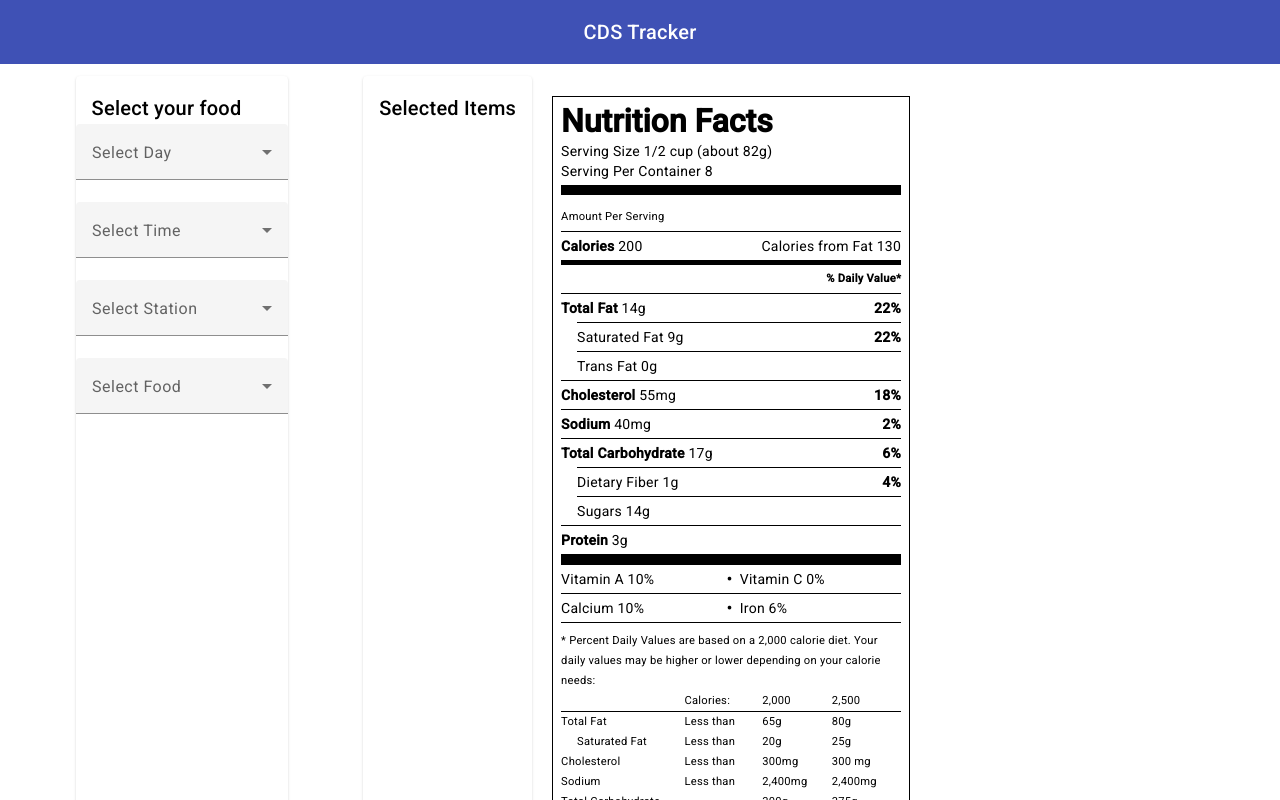
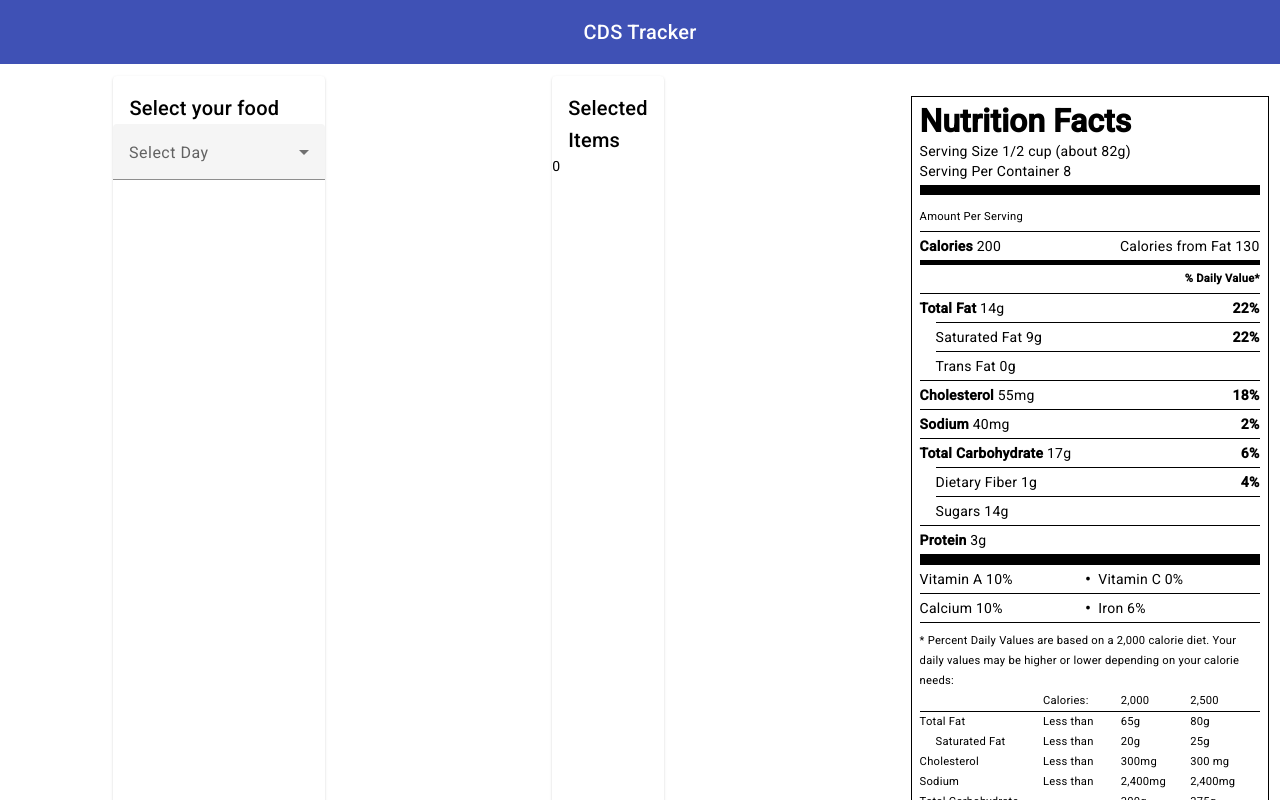
Before and after one commit to thayerh/cds-calculator, an Angular app: page / in a window 1280 px wide. Shown: the top 800 px of the page. Built offline with nearby package versions, Linux system fonts and the light colour scheme.

Commit message:
got slider working

```diff
--- a/src/app/Components/select-foods/select-foods.component.html
+++ b/src/app/Components/select-foods/select-foods.component.html
@@ -11,7 +11,7 @@
         </mat-option>
       </mat-select>
     </mat-form-field>
-    <mat-form-field>
+    <mat-form-field *ngIf="selectedDay!==''">
       <mat-label>Select Time</mat-label>
       <mat-select [(value)]="selectedTime" (selectionChange)="onTimeSelectionChange($event)">
         <mat-option *ngFor="let time of times" [value]="time">
@@ -19,7 +19,7 @@
         </mat-option>
       </mat-select>
     </mat-form-field>
-    <mat-form-field>
+    <mat-form-field *ngIf="selectedTime!==''">
       <mat-label>Select Station</mat-label>
       <mat-select [(value)]="selectedStation" (selectionChange)="onStationSelectionChange($event)">
         <mat-option *ngFor="let station of stations" [value]="station">
@@ -27,7 +27,7 @@
         </mat-option>
       </mat-select>
     </mat-form-field>
-    <mat-form-field>
+    <mat-form-field *ngIf="selectedStation!==''">
       <mat-label>Select Food</mat-label>
       <mat-select [(value)]="selectedFood" (selectionChange)="onFoodSelectionChange($event)">
         <mat-option *ngFor="let food of foods" [value]="food">
@@ -35,18 +35,24 @@
         </mat-option>
       </mat-select>
     </mat-form-field>
+    <div *ngIf="selectedStation!==''">
+      <h4>Servings consumed</h4>
+      <mat-slider min="0" max="4" step=".5" showTickMarks discrete>
+        <input matSliderThumb [(ngModel)]="sliderValue">
+      </mat-slider>
+    </div>
+    <button mat-raised-button color="primary" *ngIf="sliderValue>0 && selectedFood!==''">Submit</button>
+
   </mat-card>
+
 
   <mat-card>
     <mat-card-header>
       <mat-card-title>Selected Items</mat-card-title>
     </mat-card-header>
+    <p>{{sliderValue}}</p>
   </mat-card>
-  <p>{{selectedDay}}</p>
   <app-nutrition-facts>
 
   </app-nutrition-facts>
 </div>
-<p>{{selectedDayObject}}</p>
-
-<p>bruh</p>
--- a/src/app/Components/select-foods/select-foods.component.scss
+++ b/src/app/Components/select-foods/select-foods.component.scss
@@ -2,5 +2,40 @@
     display: flex;
 }
 mat-card {
-    margin-left: 2cm;
+    margin-left: 3cm;
+    margin-right: 3cm;
 }
+app-nutrition-facts {
+    margin-left:3cm;
+}
+section {
+    display: table;
+  }
+
+  .example-label {
+    display: table-cell;
+    font-size: 14px;
+    margin-left: 8px;
+    min-width: 120px;
+  }
+
+  .example-button-row {
+    display: table-cell;
+    max-width: 600px;
+  }
+
+  .example-button-row .mat-mdc-button-base {
+    margin: 8px 8px 8px 0;
+  }
+
+  .example-flex-container {
+    display: flex;
+    justify-content: space-between;
+    flex-wrap: wrap;
+  }
+
+  .example-button-container {
+    display: flex;
+    justify-content: center;
+    width: 120px;
+  }
--- a/src/app/Components/select-foods/select-foods.component.ts
+++ b/src/app/Components/select-foods/select-foods.component.ts
@@ -6,7 +6,7 @@ import { NutritionFactsComponent } from '../nutrition-facts/nutrition-facts.comp
 @Component({
   selector: 'app-select-foods',
   templateUrl: './select-foods.component.html',
-  styleUrls: ['./select-foods.component.scss']
+  styleUrls: ['./select-foods.component.scss'],
 })
 export class SelectFoodsComponent {
   //first layer
@@ -29,7 +29,8 @@ export class SelectFoodsComponent {
   foods = Object.keys(Object(this.selectedTimeObject[this.selectedStation]));
   selectedFood = '';
 
-  //selectedTimeObject = this.selected
+  //slider
+  sliderValue = 0;
 
 public onDaySelectionChange(event: any): void {
   const selectedDay = event.value;
--- a/src/app/app.module.ts
+++ b/src/app/app.module.ts
@@ -15,6 +15,8 @@ import {MatFormFieldModule} from '@angular/material/form-field';
 import {MatSelectModule} from '@angular/material/select';
 import { FormsModule } from '@angular/forms';
 import { NutritionFactsComponent } from './Components/nutrition-facts/nutrition-facts.component';
+import {MatSliderModule} from '@angular/material/slider';
+import {MatButtonModule} from '@angular/material/button';
 
 
 @NgModule({
@@ -37,6 +39,8 @@ import { NutritionFactsComponent } from './Components/nutrition-facts/nutrition-
     MatFormFieldModule,
     MatSelectModule,
     FormsModule,
+    MatSliderModule,
+    MatButtonModule,
 
   ],
   providers: [],
```
